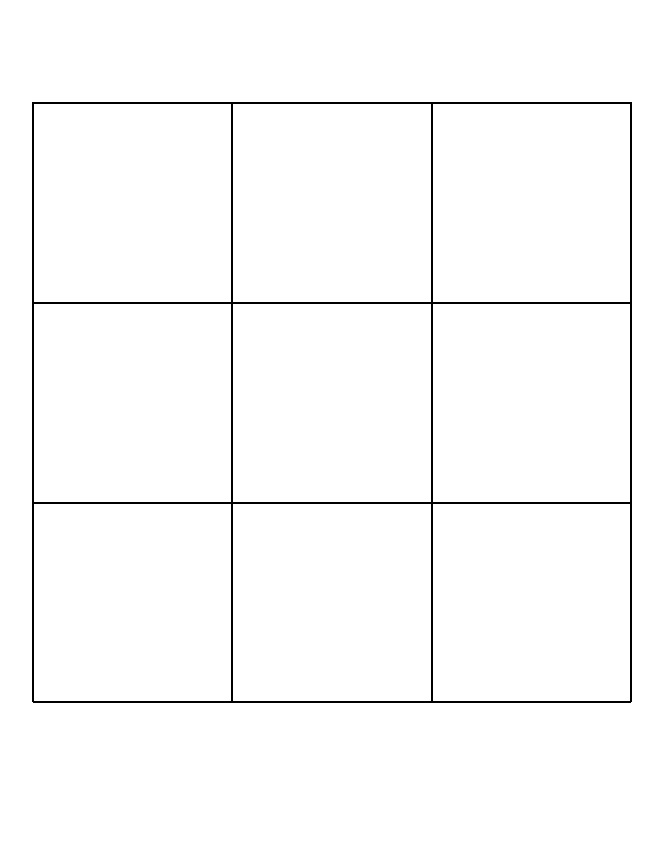
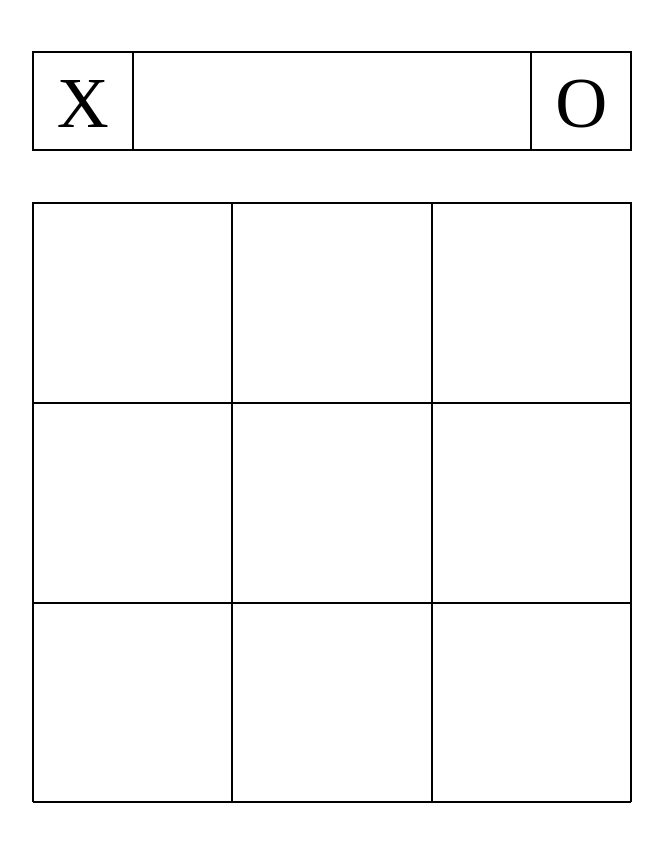
Before and after one commit to ChristianHarris-1/react-projects, a React (Vite) app in the folder tic-tac-toe/: page / in a window 1280 px wide. Shown: the top 842 px of the page, without its empty margins (308-971 px from the left). Before the commit the page ends 805 px from the top, so only its background shows below. Built offline with nearby package versions, Linux system fonts and the light colour scheme.

Commit message:
Adding a player information board for indicating who goes next and display a winning message

```diff
--- a/tic-tac-toe/src/App.css
+++ b/tic-tac-toe/src/App.css
@@ -8,25 +8,53 @@ body {
     height: 100%;
 }
 
-.boardRow {
+.boardRow, .playerInfoBoard {
     display: flex;
 }
 
-.board, .boardSquare {
+.board, .boardSquare, .playerInfoBoard, .playerMessage, .playerIcon {
     box-sizing: border-box;
     border: 1px solid black;
+}
 
+.board, .playerInfoBoard {
+    margin: 4% auto;
 }
+
 .board {
     width: 600px;
     height: 600px;
-    margin: 8% auto;
+}
+
+
+.playerInfoBoard {
+    width: 600px;
+    height: 100px;
+}
+
+.boardSquare, .playerMessage, .playerIcon {
+    text-align: center;
 }
 
 .boardSquare {
     width: 200px;
     height: 200px;
-    text-align: center;
     line-height: 200px;
     font-size: 600%;
 }
+
+.playerMessage, .playerIcon {
+    height: 100%;
+    display: inline-block;
+    border-collapse: collapse;
+    line-height: 100px;
+    font-size: 450%;
+}
+
+.playerMessage {
+    width: 400px;
+}
+
+.playerIcon {
+    width: 100px;
+}
--- a/tic-tac-toe/src/App.jsx
+++ b/tic-tac-toe/src/App.jsx
@@ -15,10 +15,14 @@ const possibleWinIndices = [
 
 function App() {
   const [gameState, setGameState] = React.useState(
-    Array(9).fill(null)
+  Array(9).fill(null)
   )
   const [gameOver, setGameOver] = React.useState(false);
   const [currentMoveValue, setCurrentMoveValue] = React.useState('O');
+
+  React.useEffect(() =>
+    checkWin()
+  , [gameState]);
 
   const checkWin = () => {
     possibleWinIndices.map((winIndices) => {
@@ -45,12 +49,11 @@ function App() {
       }))
     }};
 
-    React.useEffect(() =>
-      checkWin()
-    , [gameState]);
-
   return (
-    <Board gameState={gameState} onMakeMove={onMakeMove}/>
+    <>
+      <PlayerInfoBoard />
+      <Board gameState={gameState} onMakeMove={onMakeMove}/>
+    </>
   )
 };
 
@@ -99,4 +102,16 @@ const BoardSquare = ({boardSquareIndex, boardSquareValue, makeMove}) => (
   </div>
 );
 
+const PlayerInfoBoard = () => (
+  <div className='playerInfoBoard'>
+    <PlayerIcon playerIcon={'X'}/>
+    <p className='playerMessage'></p>
+    <PlayerIcon playerIcon={'O'}/>
+  </div>
+)
+
+const PlayerIcon = ({playerIcon}) => (
+  <span className='playerIcon'>{playerIcon}</span>
+)
+
 export default App;
```
